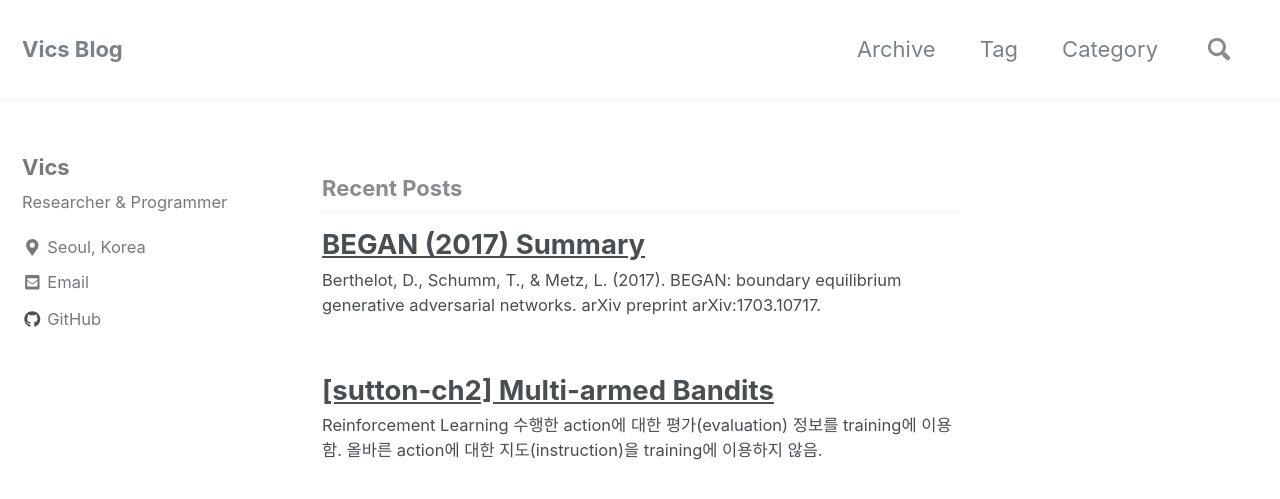
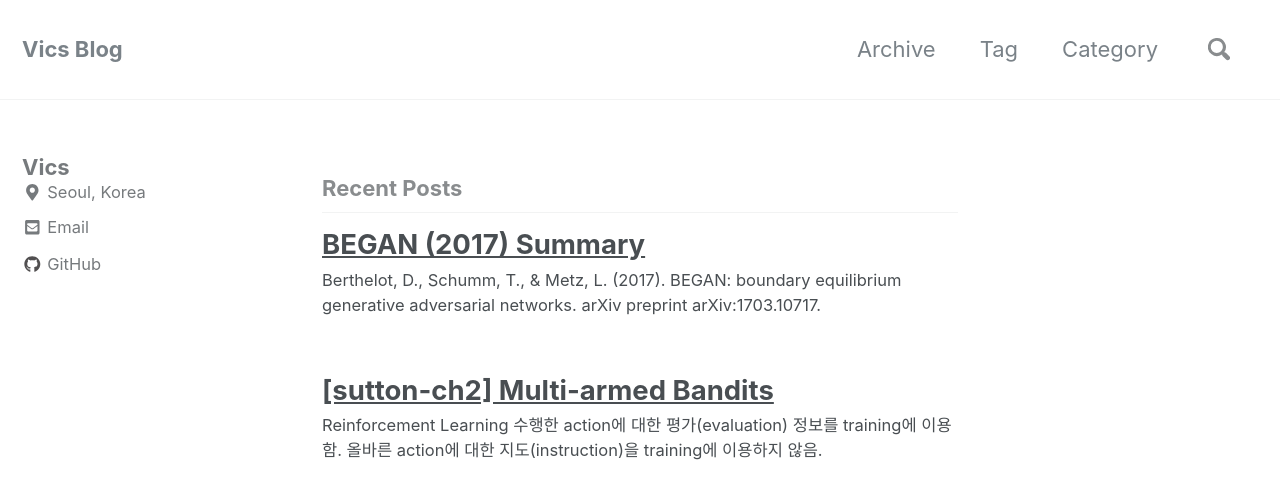
Before and after one commit to vics-kwon/vics-kwon.github.io, a Jekyll site: the page built from index.html, in a window 1280 px wide and 900 px high. Shown: the top 499 px of the window. Built offline with Jekyll 4.4.1, drawn with Linux system fonts in a browser that asks for light colours; nearby versions of some CDN libraries; the list of posts is cut into pages by our own code.

Commit message:
edit config

```diff
--- a/_config.yml
+++ b/_config.yml
@@ -102,7 +102,7 @@ analytics:
 author:
   name             : "Vics"
   avatar           : # path of avatar image, e.g. "/assets/images/bio-photo.jpg"
-  bio              : "Researcher & Programmer"
+  bio              :
   location         : "Seoul, Korea"
   email            : "victor.rhkwon@gmail.com"
   uri              :
```
